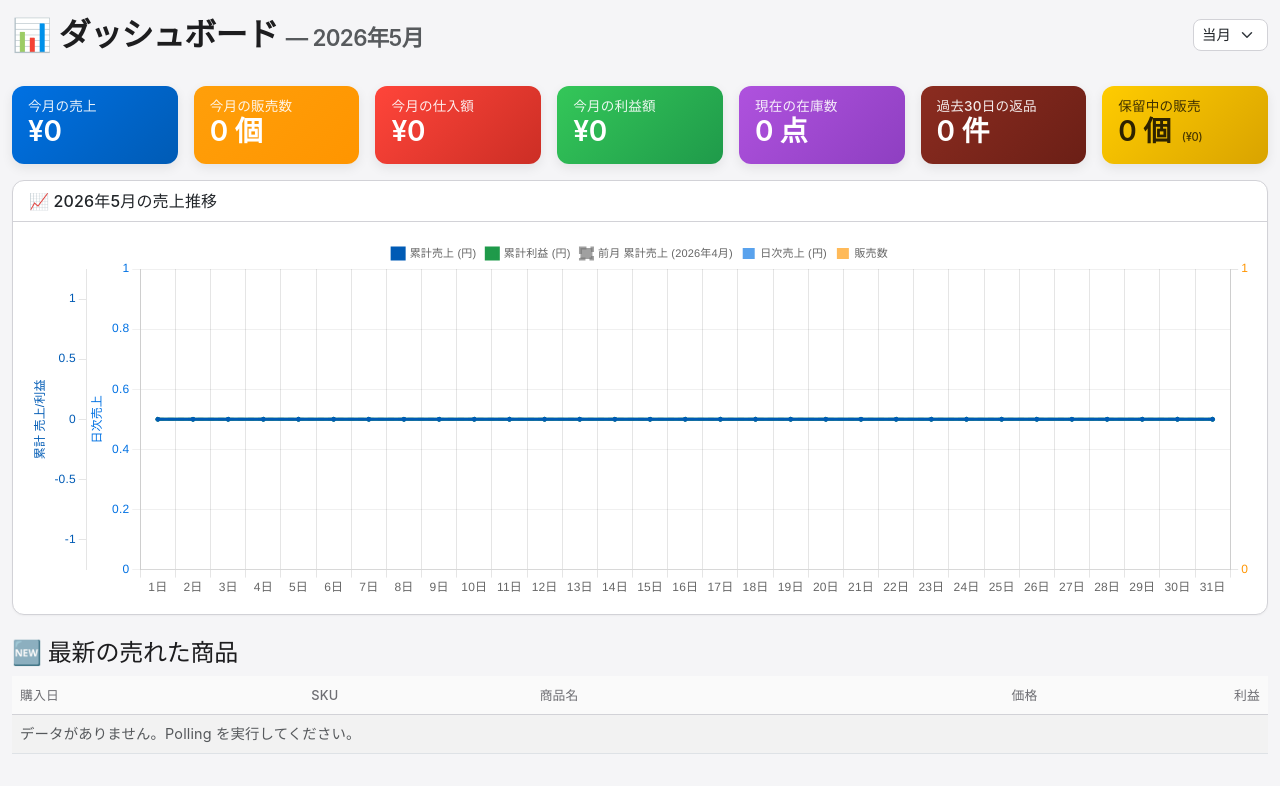
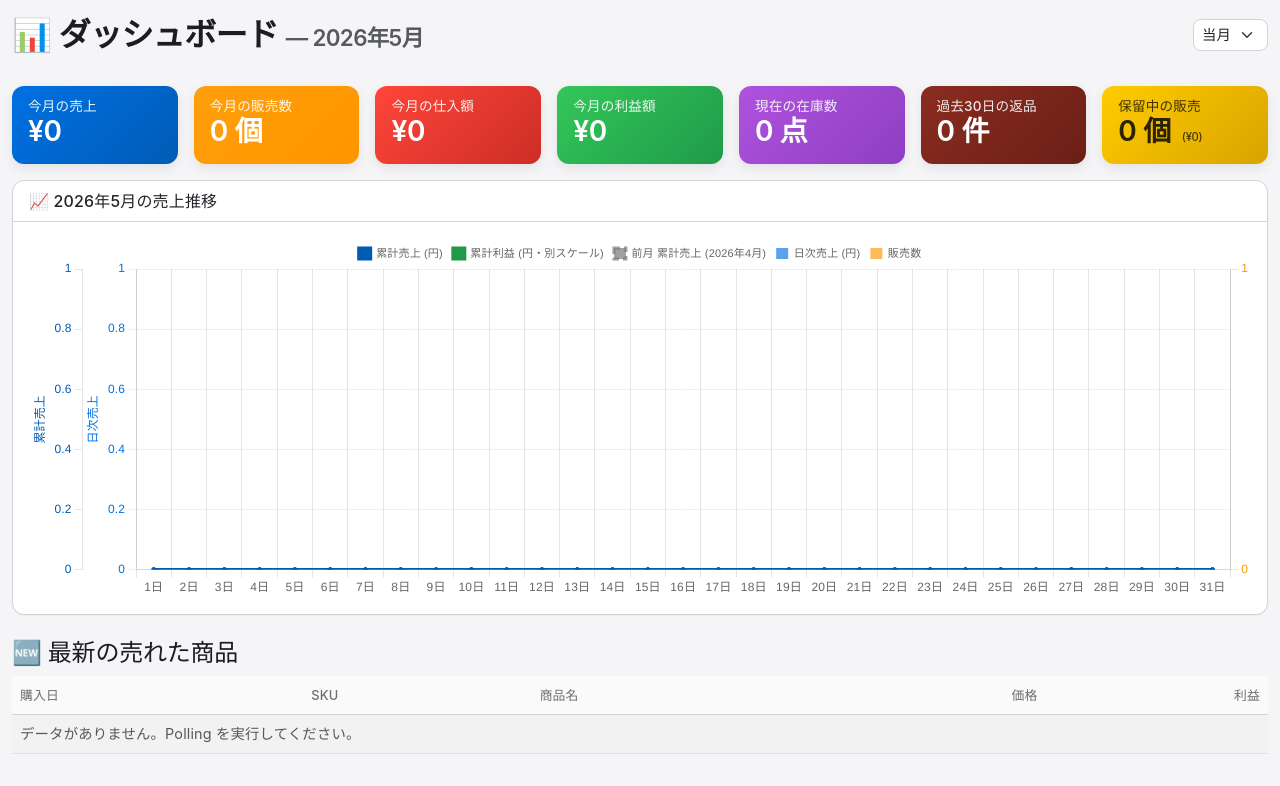
Before and after one commit to fujimuraman/camera-dashboard, a Flask app: page / in a window 1280 px wide. Shown: the part 57-843 px from the top of the page. Run offline with Flask 3, Linux system fonts and the light colour scheme; a user stored in the database is signed in; data comes from the database, SQL or seed files in the repository; data that the repository does not hold is empty; some libraries are stand-ins or nearby versions.

Commit message:
Auto-sync from claude-setup: [seller-dashboard] ダッシュボード月次グラフ: 累計利益を別スケール（隠し軸）で表示

```diff
--- a/seller-dashboard/templates/dashboard.html
+++ b/seller-dashboard/templates/dashboard.html
@@ -172,9 +172,9 @@ new Chart(document.getElementById('monthChart'), {
       { type: 'line', label: '累計売上 (円)', data: cumSales,
         borderColor: C.salesCum, backgroundColor: C.salesCum,
         pointRadius: 2, tension: 0.2, yAxisID: 'yCum', order: 1 },
-      { type: 'line', label: '累計利益 (円)', data: cumProfit,
+      { type: 'line', label: '累計利益 (円・別スケール)', data: cumProfit,
         borderColor: C.profitCum, backgroundColor: C.profitCum,
-        pointRadius: 2, tension: 0.2, yAxisID: 'yCum', order: 2 },
+        pointRadius: 2, tension: 0.2, yAxisID: 'yProfitCum', order: 2 },
       { type: 'line', label: '前月 累計売上 (' + prevYmLabel + ')',
         data: prevCumSales,
         borderColor: 'rgba(120, 120, 120, 0.7)',
@@ -203,19 +203,26 @@ new Chart(document.getElementById('monthChart'), {
     scales: (() => {
       // 画面幅で軸構成を切替: Webは左2軸（広いので余裕）/ スマホは累計軸非表示
       const isWide = window.matchMedia('(min-width: 768px)').matches;
+      // 累計利益は累計売上と桁が違うため別軸（隠し）に分離。
+      // 売上分析と同じく max = 利益最大値×3 で固定して、利益線を画面下 1/3 程度に抑える
+      const profitMax = Math.max(0, ...cumProfit);
       return {
-        y:    { type: 'linear', position: 'left',
+        y:    { type: 'linear', position: 'left', min: 0,
                 ticks: { color: C.sales, callback: fmtShort, maxTicksLimit: 6 },
                 grid: { color: 'rgba(0,0,0,0.06)' },
                 title: isWide ? { display: true, text: '日次売上', color: C.sales } : { display: false } },
         yCum: isWide
-          ? { type: 'linear', position: 'left',
+          ? { type: 'linear', position: 'left', min: 0,
               ticks: { color: C.salesCum, callback: fmtShort, maxTicksLimit: 6 },
-              grid: { drawOnChartArea: false }, offset: true,
-              title: { display: true, text: '累計 売上/利益', color: C.salesCum } }
+              grid: { drawOnChartArea: false },
+              title: { display: true, text: '累計売上', color: C.salesCum } }
           : { type: 'linear', position: 'left', display: false,
               grid: { drawOnChartArea: false } },
-        y1:   { type: 'linear', position: 'right',
+        // 累計利益用の隠し軸（軸目盛もタイトルも非表示）
+        yProfitCum: { type: 'linear', position: 'left', min: 0,
+                      max: profitMax > 0 ? profitMax * 3 : undefined,
+                      display: false },
+        y1:   { type: 'linear', position: 'right', min: 0,
                 ticks: { color: C.qty, stepSize: 1, maxTicksLimit: 6 },
                 grid: { drawOnChartArea: false } }
       };
```
